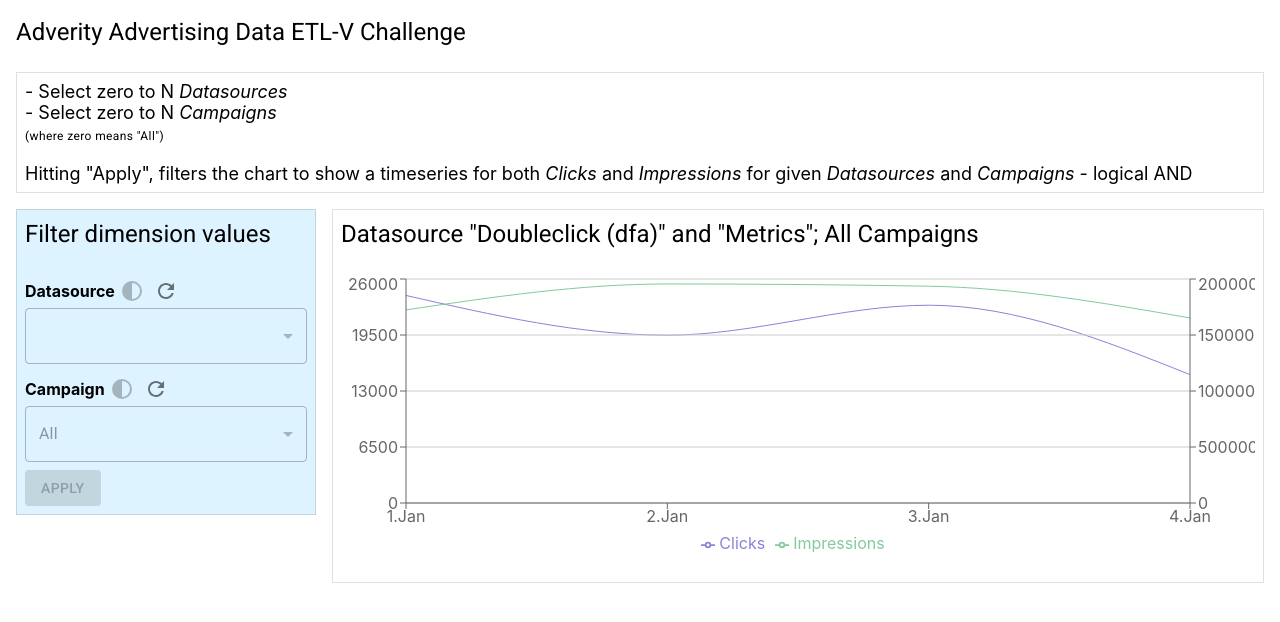
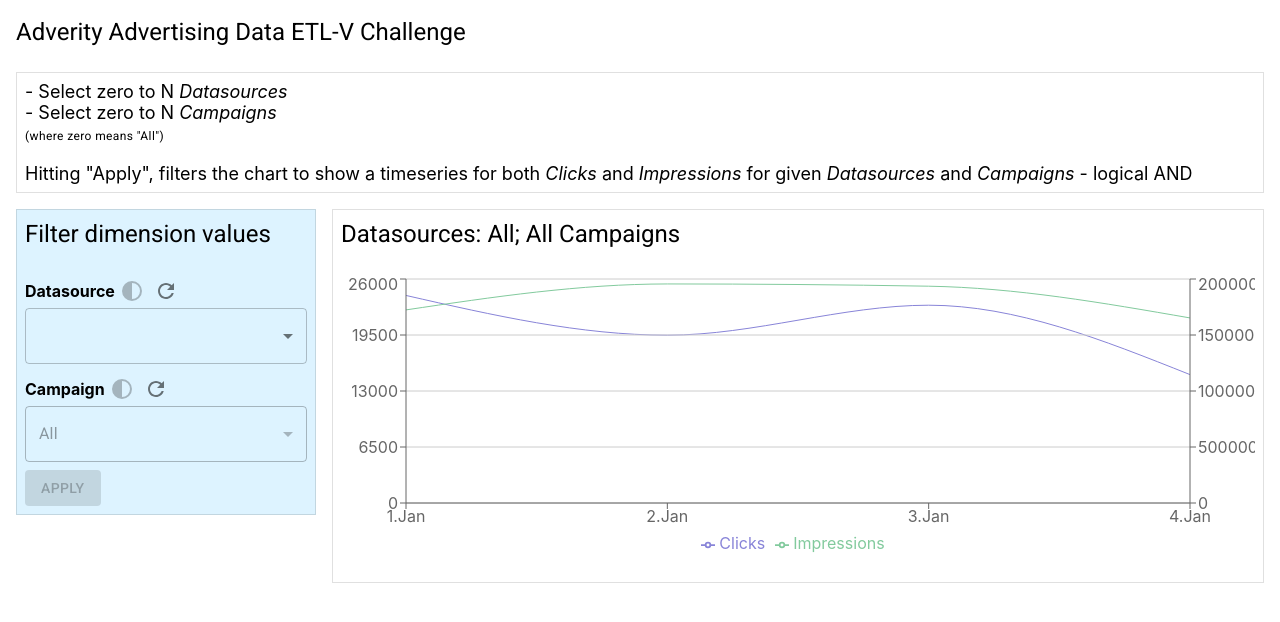
Before and after one commit to pioncz/advertising-data-tsx, a React (Create React App) app: page / in a window 1280 px wide. Shown: the top 622 px of the page. Built offline with nearby package versions, Linux system fonts and the light colour scheme.

Commit message:
Layout component, App logic moved to hook

```diff
--- a/src/App.tsx
+++ b/src/App.tsx
@@ -1,95 +1,48 @@
-import React, { useState, useMemo } from 'react';
+import React, { useState } from 'react';
 import Typography from '@mui/material/Typography';
 import { styled } from '@mui/material/styles';
 import Box from '@mui/material/Box';
 import Grid from '@mui/material/Grid';
 import FilterDimensionSection from './components/FilterDimensionSection';
+import FilterDimensionInfo from 'components/FilterDimensionInfo'
 import {
   useQuery,
 } from 'react-query'
 import { getchAdvertisingSmall } from 'api/advertising'
 import Chart from 'components/commons/Chart'
-import { parseCsv, formatDatasetFields, prepareDataset, getUniqueValues } from 'utils/csv'
+import Layout from 'components/commons/Layout'
+import { useExtractDataset } from 'hooks/useExtractDataset'
 
 function App() {
   const [datasources, setDatasources] = useState<string[]>([]);
-  const { data, error, isLoading, isError } = useQuery('advertising', getchAdvertisingSmall);
-
-  const stringDataset = useMemo(() => {
-    if (data?.length) {
-      return parseCsv(data);
-    }
-    return [];
-  }, [data]);
-
-  const allDatasources = useMemo(() => {
-    return getUniqueValues(stringDataset, 'Datasource');
-  }, [stringDataset]);
-
-  const dataset = useMemo(() => {
-    if (stringDataset?.length) {
-      const typedDataset = formatDatasetFields(
-        stringDataset,
-        (key, value) => {
-          if (['Clicks', 'Impressions'].includes(key)) {
-            return parseInt(value);
-          }
-          return value;
-        }
-      );
-      return prepareDataset(typedDataset, ['Clicks', 'Impressions'], datasources);
-    }
-    return [];
-  }, [stringDataset, datasources]);
+  const { data, error, isLoading } = useQuery('advertising', getchAdvertisingSmall);
+  const [dataset, allDatasources] = useExtractDataset(data, datasources);
 
   return (
-    <Root>
+    <Layout
+      title="Adverity Advertising Data ETL-V Challenge"
+      infoSection={
+        <FilterDimensionInfo />
+      }
+      filterSection={
+        <FilterDimensionSection
+          allDatasources={allDatasources}
+          selectedDatasources={datasources}
+          onChange={setDatasources}
+        />
+      }
+    >
       <Typography variant="h5" mb={3}>
-        Adverity Advertising Data ETL-V Challenge
+        Datasources: {datasources.length ? datasources.join(', ') : 'All'}; All Campaigns
       </Typography>
-      <Box sx={{ flexGrow: 1 }}>
-        <Grid container spacing={2} sx={{ gridAutoColumns: '1fr', gridAutoFlow: 'column' }}>
-          <Grid item xs={12} sx={{ fontSize: 18 }}>
-            <Item>
-              - Select zero to N <i>Datasources</i><br />
-              - Select zero to N <i>Campaigns</i>
-              <Box mb={2}>
-                <Typography variant="caption">
-                (where zero means "All")
-                </Typography>
-              </Box>
-              Hitting "Apply", filters the chart to show a timeseries for both <i>Clicks</i> and <i>Impressions</i> for given <i>Datasources</i> and <i>Campaigns</i> - logical AND
-            </Item>
-          </Grid>
-          <Grid item xs={3}>
-            <Item sx={{ background: '#ddf3ff' }}>
-              <FilterDimensionSection allDatasources={allDatasources} selectedDatasources={datasources} onChange={setDatasources} />
-            </Item>
-          </Grid>
-          <Grid item xs={9}>
-            <Item>
-              <Typography variant="h5" mb={3}>
-                Datasource "Doubleclick (dfa)" and "Metrics"; All Campaigns
-              </Typography>
-              <ChartWrapper>
-                <Chart loading={isLoading} dataset={dataset} error={error} />
-              </ChartWrapper>
-            </Item>
-          </Grid>
-        </Grid>
-      </Box>
-    </Root>
+      <ChartWrapper>
+        <Chart loading={isLoading} dataset={dataset} error={error} />
+      </ChartWrapper>
+    </Layout>
   );
 }
 
-const Root = styled('div')(({ theme }) => ({
-  padding: theme.spacing(2),
-}));
 
-const Item = styled('div')(({ theme }) => ({
-  padding: theme.spacing(1),
-  border: `1px solid ${theme.palette.divider}`
-}));
 
 const ChartWrapper = styled('div')(() => ({
   height: 300,
--- /dev/null
+++ b/src/components/FilterDimensionInfo.tsx
@@ -0,0 +1,18 @@
+import React from 'react';
+import Box from '@mui/material/Box';
+import Typography from '@mui/material/Typography';
+
+const FilterDimensionInfo = () => (
+  <>
+    - Select zero to N <i>Datasources</i><br />
+    - Select zero to N <i>Campaigns</i>
+    <Box mb={2}>
+      <Typography variant="caption">
+      (where zero means "All")
+      </Typography>
+    </Box>
+    Hitting "Apply", filters the chart to show a timeseries for both <i>Clicks</i> and <i>Impressions</i> for given <i>Datasources</i> and <i>Campaigns</i> - logical AND
+  </>
+);
+
+export default FilterDimensionInfo;
--- a/src/components/FilterDimensionSection.tsx
+++ b/src/components/FilterDimensionSection.tsx
@@ -24,7 +24,7 @@ const FilterDimensionSection = ({ allDatasources, selectedDatasources, onChange
       <Typography variant="h5" mb={3}>
         Filter dimension values
       </Typography>
-      <StyledSectionSelect title="Datasource" value={datasources} setValue={(newValues) => setDatasources(newValues)} options={datasourceOptions} multiple disabled={!datasources.length} />
+      <StyledSectionSelect title="Datasource" value={datasources} setValue={(newValues) => setDatasources(newValues)} options={datasourceOptions} multiple disabled={!allDatasources.length} />
       <StyledSectionSelect title="Campaign" value={[campaign]} setValue={(newValues) => setCampaign(newValues?.[0])} options={campaignOptions} disabled />
       <Button variant="contained" disabled={applyDisabled} onClick={handleApply}>
         Apply
--- /dev/null
+++ b/src/components/commons/Layout.tsx
@@ -0,0 +1,43 @@
+import React from 'react';
+import Typography from '@mui/material/Typography';
+import Box from '@mui/material/Box';
+import Grid from '@mui/material/Grid';
+import { styled } from '@mui/material/styles';
+
+const Layout = ({ title, infoSection, filterSection, children }: { title: string, infoSection: React.ReactNode, filterSection: React.ReactNode, children: React.ReactNode }) => (
+  <Root>
+    <Typography variant="h5" mb={3}>
+      {title}
+    </Typography>
+    <Box sx={{ flexGrow: 1 }}>
+      <Grid container spacing={2} sx={{ gridAutoColumns: '1fr', gridAutoFlow: 'column' }}>
+        <Grid item xs={12} sx={{ fontSize: 18 }}>
+          <Item>
+            {infoSection}
+          </Item>
+        </Grid>
+        <Grid item xs={3}>
+          <Item sx={{ background: '#ddf3ff' }}>
+            {filterSection}
+          </Item>
+        </Grid>
+        <Grid item xs={9}>
+          <Item>
+            {children}
+          </Item>
+        </Grid>
+      </Grid>
+    </Box>
+  </Root>
+);
+
+const Root = styled('div')(({ theme }) => ({
+  padding: theme.spacing(2),
+}));
+
+const Item = styled('div')(({ theme }) => ({
+  padding: theme.spacing(1),
+  border: `1px solid ${theme.palette.divider}`
+}));
+
+export default Layout;
--- /dev/null
+++ b/src/hooks/useExtractDataset.ts
@@ -0,0 +1,33 @@
+import { useMemo } from 'react';
+import { parseCsv, formatDatasetFields, prepareDataset, getUniqueValues } from 'utils/csv'
+
+export const useExtractDataset = (data: string | undefined, datasources: string[] ) => {
+  const stringDataset = useMemo(() => {
+    if (data?.length) {
+      return parseCsv(data);
+    }
+    return [];
+  }, [data]);
+
+  const allDatasources = useMemo(() => {
+    return getUniqueValues(stringDataset, 'Datasource');
+  }, [stringDataset]);
+
+  const dataset = useMemo(() => {
+    if (stringDataset?.length) {
+      const typedDataset = formatDatasetFields(
+        stringDataset,
+        (key, value) => {
+          if (['Clicks', 'Impressions'].includes(key)) {
+            return parseInt(value);
+          }
+          return value;
+        }
+      );
+      return prepareDataset(typedDataset, ['Clicks', 'Impressions'], datasources);
+    }
+    return [];
+  }, [stringDataset, datasources]);
+
+  return [dataset, allDatasources];
+};
```
Also changed, not shown: src/components/commons/Chart.tsx (line endings or trailing spaces), 1 other file (tests, documents, lock files or other folders).
